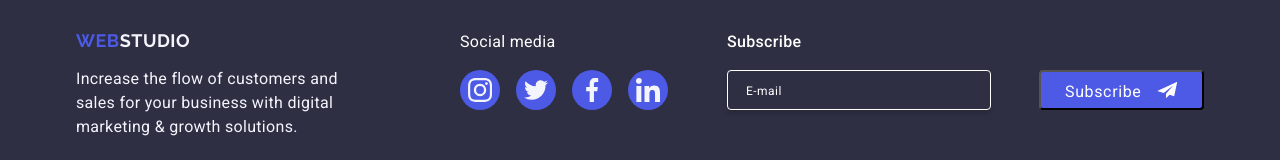
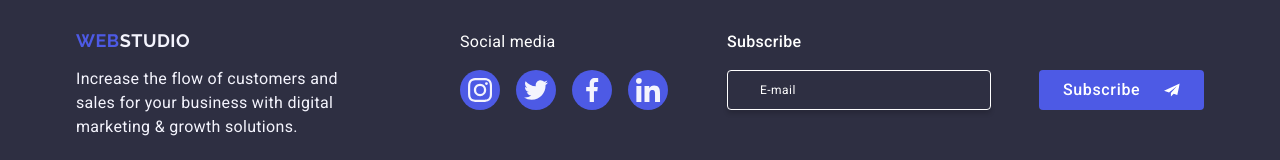
Before and after one commit to VasylievaKateryna/goit-markup-hw-05, a plain HTML site: page index.html in a window 1280 px wide. Shown: the part 3253-3413 px from the top of the page. Drawn offline with nearby package versions, Linux system fonts and the light colour scheme.

Commit message:
ad styles

```diff
--- a/css/styles.css
+++ b/css/styles.css
@@ -500,8 +500,14 @@ img {
   height: 40px;
   box-shadow: 0 4px 4px 0 rgba(0, 0, 0, 0.15);
   outline: transparent;
-  background-color: #2e2f42;
+  background-color: transparent;
   margin-right: 24px;
+  font-size: 12px;
+  line-height: 2;
+  letter-spacing: 0.04em;
+  padding-left: 16px;
+  color: #ffffff;
+
   transition: border-color 250ms cubic-bezier(0.4, 0, 0.2, 1);
 }
 
@@ -530,16 +536,21 @@ img {
   padding: 8px 24px;
   width: 165px;
   height: 40px;
+  min-width: 165px;
   background-color: #4d5ae5;
   font-size: 16px;
+  font-weight: 500;
   line-height: 1.5;
   letter-spacing: 0.04em;
   display: flex;
-  text-align: center;
-  align-content: center;
+  justify-content: center;
+  align-items: center;
+  /*text-align: center;
+  align-content: center;*/
   color: #fff;
   gap: 8px;
   cursor: pointer;
+  border: none;
   transition: background-color 250ms cubic-bezier(0.4, 0, 0.2, 1);
 }
 
@@ -549,7 +560,7 @@ img {
 
 .icon-subscribe {
   fill: #fff;
-  margin-left: 8px;
+  margin-left: 16px;
 }
 
 .footer-form-send {
--- a/index.html
+++ b/index.html
@@ -490,9 +490,9 @@
               />
             </label>
 
-            <button type="button" class="button-subscribe">
+            <button type="submit" class="button-subscribe">
               Subscribe
-              <svg class="icon-subscribe" width="24" height="20">
+              <svg class="icon-subscribe" width="24" height="24">
                 <use href="./images/icons.svg#icon-icon-send"></use>
               </svg>
             </button>
```
